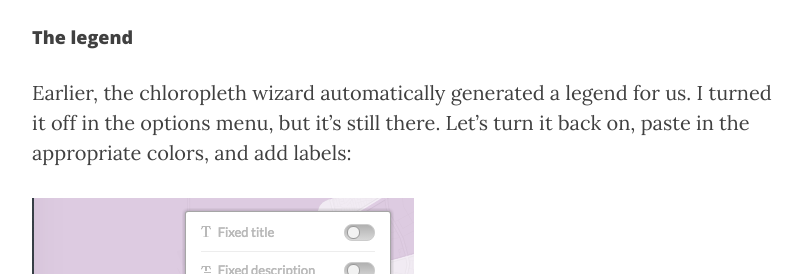
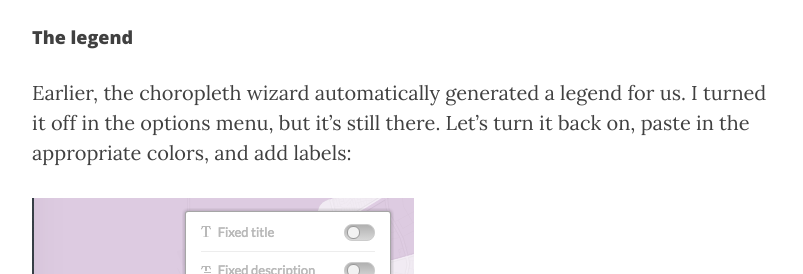
Before and after one commit to kyaroch/kyaroch.github.io, a Jekyll site: the page built from _posts/2016-06-09-cartodb-tutorial.md, in a window 1280 px wide and 900 px high, scrolled down 17912 px. Shown: the part 180-454 px from the top of the window, without its empty margins (233-1036 px from the left). Built offline with Jekyll 4.4.1, drawn with Linux system fonts in a browser that asks for light colours; nearby versions of some CDN libraries; comment, search, counter and statistics services are not loaded; some of the changed text lies outside the part shown.

Commit message:
Typo fixes

```diff
--- a/_posts/2016-06-09-cartodb-tutorial.md
+++ b/_posts/2016-06-09-cartodb-tutorial.md
@@ -115,7 +115,7 @@
 
 ![CartoDB wizard]({{ site.baseurl }}/assets/images/cartodb-tutorial/cartodb_wizard.png)
 
-There's a wizard for creating [chloropleths](https://en.wikipedia.org/wiki/Choropleth_map), which is the type of map we want to make. We can use any numeric column. If we convert `hillary_clinton_percent` to a number, select it, and pick a diverging color scheme, as above, we've already got an election map:
+There's a wizard for creating [choropleths](https://en.wikipedia.org/wiki/Choropleth_map), which is the type of map we want to make. We can use any numeric column. If we convert `hillary_clinton_percent` to a number, select it, and pick a diverging color scheme, as above, we've already got an election map:
 
 ![CartoDB wizard map]({{ site.baseurl }}/assets/images/cartodb-tutorial/cartodb_wizard_map.png)
 
@@ -123,7 +123,7 @@
 
 Also, the color scheme options are limited. We can't use more than 7 buckets, and the only two diverging color schemes are red/green (which we don't want to use because some people are colorblind) and red/blue (which we also don't want to use in this case, for symbolic reasons).
 
-(A bit of an aside here: typically, when mapping quantitative data in a chloropleth like this, you want to use a [**sequential** color scheme](http://www.personal.psu.edu/cab38/ColorSch/SchHTMLs/CBColorSeq.html). Using a diverging scheme, with two colors, implies that there's something special about the center point. In a two-candidate election map, there is – the 50% mark determines which candidate wins. But if the center point is just whatever the average happens to be, it's misleading.)
+(A bit of an aside here: typically, when mapping quantitative data in a choropleth like this, you want to use a [**sequential** color scheme](http://www.personal.psu.edu/cab38/ColorSch/SchHTMLs/CBColorSeq.html). Using a diverging scheme, with two colors, implies that there's something special about the center point. In a two-candidate election map, there is – the 50% mark determines which candidate wins. But if the center point is just whatever the average happens to be, it's misleading.)
 
 So let's go back to the CSS panel and take a look at what CartoDB is actually doing:
 
@@ -189,7 +189,7 @@
 
 #### The legend
 
-Earlier, the chloropleth wizard automatically generated a legend for us. I turned it off in the options menu, but it's still there. Let's turn it back on, paste in the appropriate colors, and add labels:
+Earlier, the choropleth wizard automatically generated a legend for us. I turned it off in the options menu, but it's still there. Let's turn it back on, paste in the appropriate colors, and add labels:
 
 ![Options]({{ site.baseurl }}/assets/images/cartodb-tutorial/cartodb_options.png)
 
```
